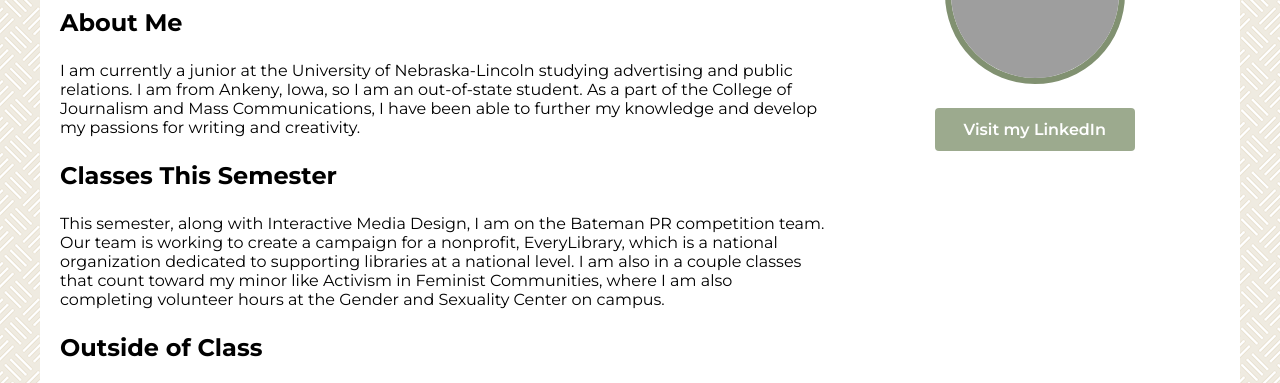
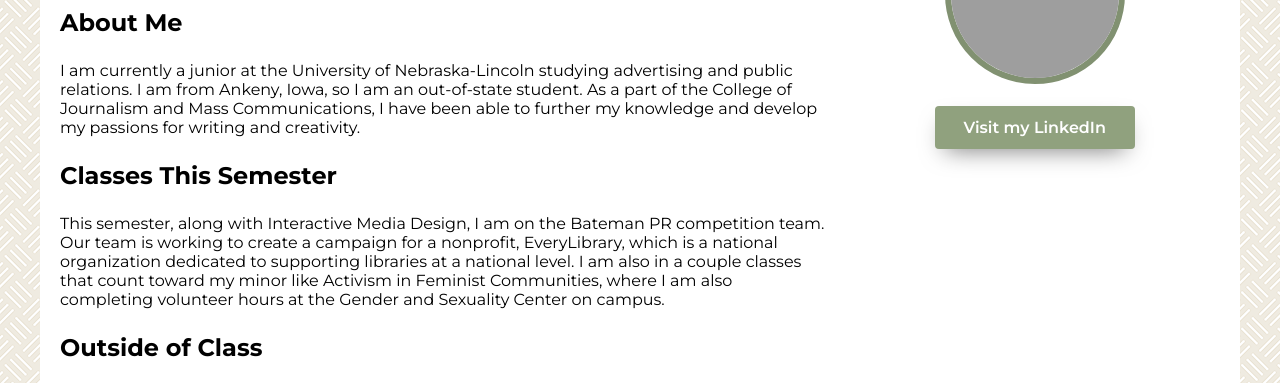
Before and after one commit to avschardt22/ADPR458_Coding, a plain HTML site: page assignments/index.html in a window 1280 px wide. In both pictures the pointer is over the link "Visit my LinkedIn". Shown: the part 415-798 px from the top of the page. Drawn offline with Linux system fonts and the light colour scheme; grey boxes are pictures that could not be loaded.

Commit message:
exercise 8

```diff
--- a/assignments/css/styles.css
+++ b/assignments/css/styles.css
@@ -39,14 +39,18 @@ a.button {
     text-align: center;
     font-weight: 600;
     border-radius: 4px;
-    transition: background-color 0.2s;
+    transition: background-color 1s ease;
+    transition: transform 0.1s cubic-bezier(0.64, 0, 0.78, 0);
 }
 
 a.button:hover {
-    background-color: #9caa8e;
+    transform: translateY(-2px);
+    background-color: #90a17e;
+    box-shadow: 0px 10px 25px -10px rgba(0, 0, 0, 0.56);
 }
 
 a.button:active {
+    transform: translateY(2px);
     background-color: #606c53;
 }
 
```
